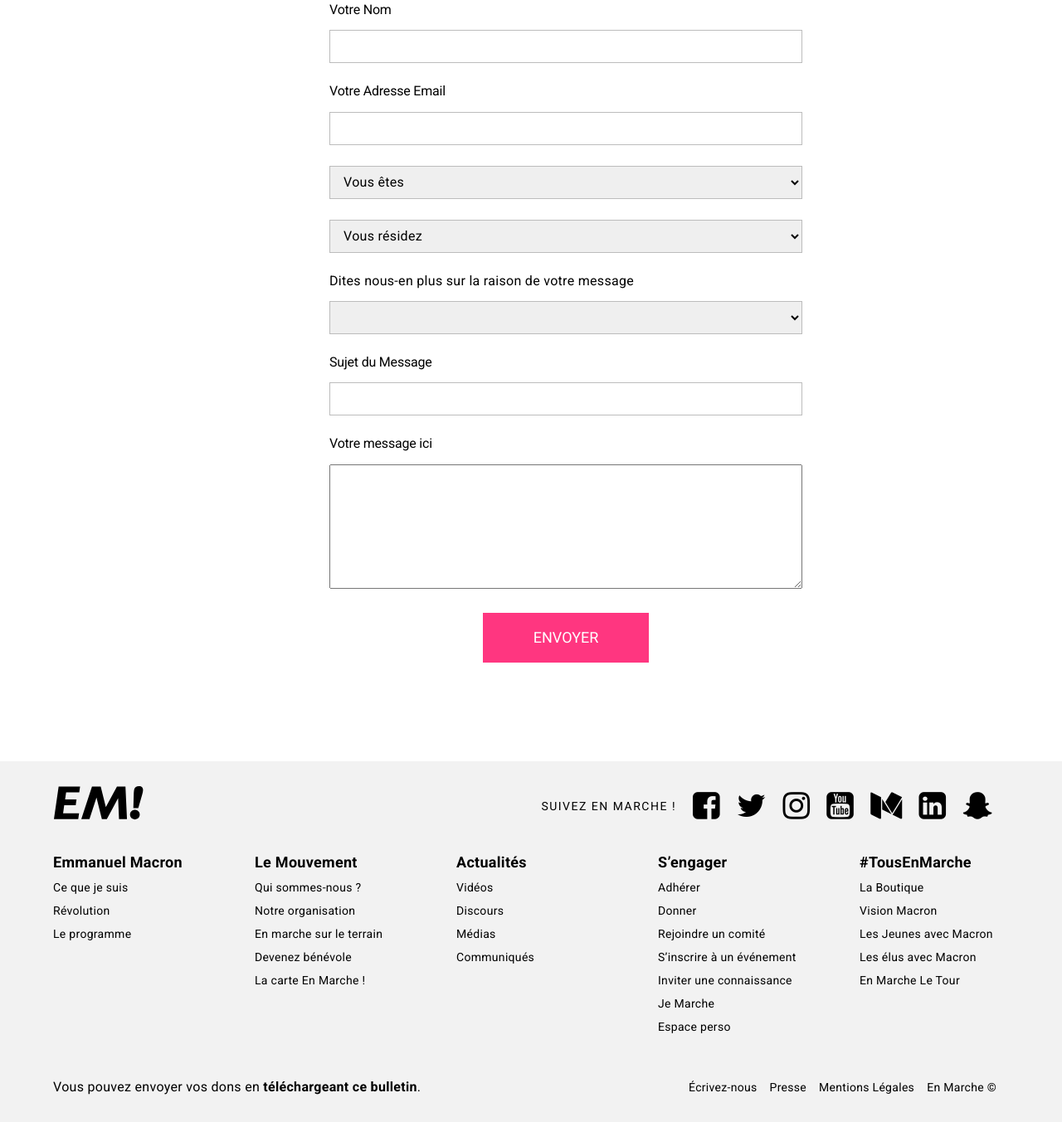
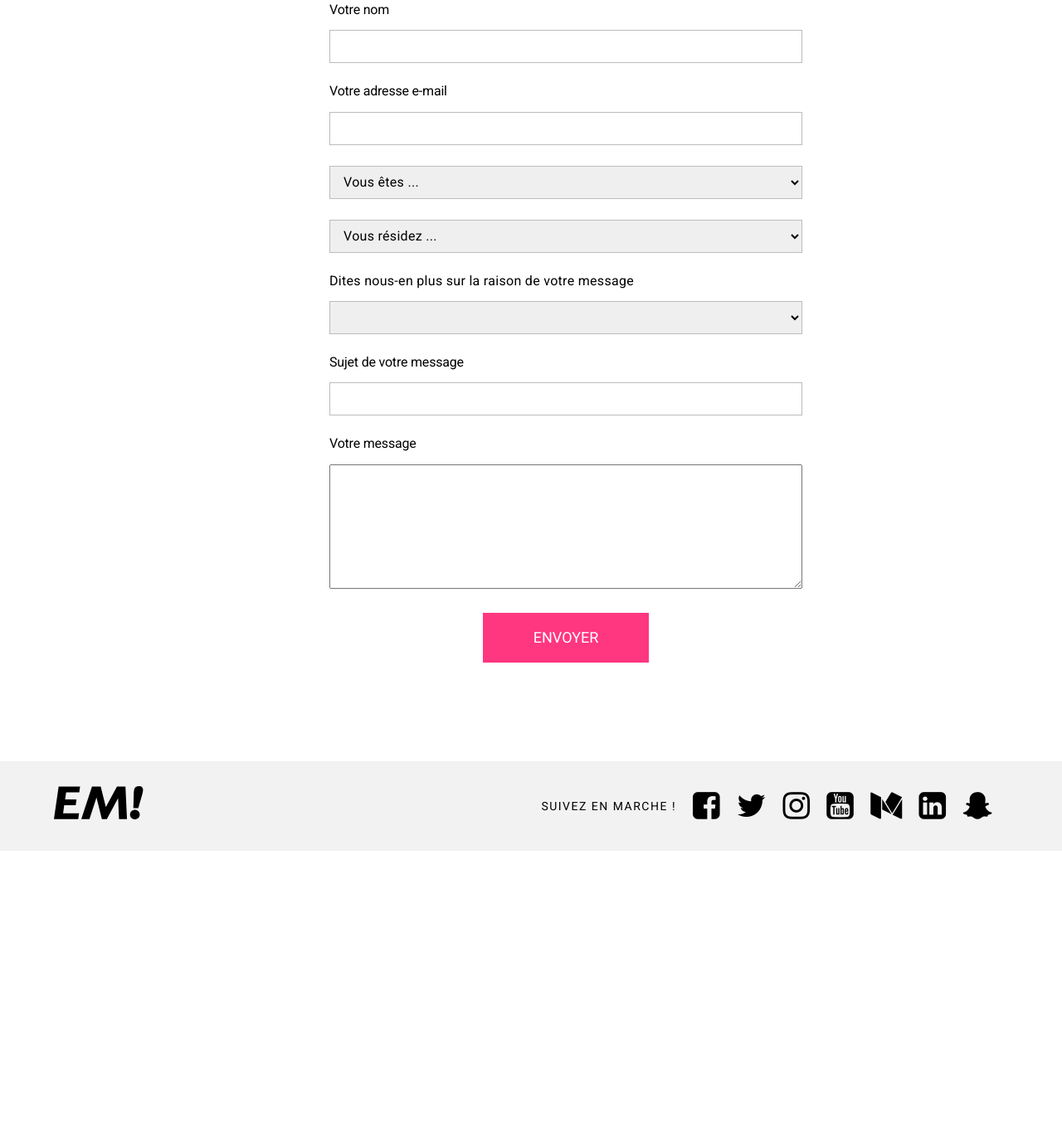
Before and after one commit to parti-renaissance/aide.en-marche.fr, a website: page app/index.html in a window 1280 px wide. Shown: the part 250-1603 px from the top of the page at 83% size. After the commit the page ends 1276 px from the top, so only its background shows below. Drawn offline with Linux system fonts and the light colour scheme; a web font is replaced by a local one.

Commit message:
Fix HTML issues, update footer and improve coding style

```diff
--- a/app/index.html
+++ b/app/index.html
@@ -2,13 +2,18 @@
 <html lang="fr">
 <head>
     <meta charset="utf-8">
-        <title>Aide En Marche !</title>
+
+    <title>Nous contacter | En Marche !</title>
+
     <meta http-equiv="X-UA-Compatible" content="IE=edge">
+
     <meta name="viewport" content="width=device-width, initial-scale=1.0, maximum-scale=1.0, user-scalable=no">
     <meta name="description" content="Formulaire de contact pour le mouvement En Marche !">
+
     <link rel="icon" type="image/png" href="web/img/favicon-32x32.png" sizes="32x32">
     <link rel="icon" type="image/png" href="web/img/favicon-16x16.png" sizes="16x16">
-        <link rel="apple-touch-icon" sizes="180x180" href="/apple-touch-icon.png?v2">
+    <link rel="apple-touch-icon" sizes="180x180" href="web/img/apple-touch-icon.png?v2">
+
     <meta property="og:site_name" content="Aide En Marche !">
     <meta property="og:type" content="website">
     <meta property="og:url" content="https://aide-en-marche.fr">
@@ -26,31 +31,29 @@
     <meta name="twitter:image:src" content="https://en-marche.fr/images/default_sharer.jpg">
 
     <meta name="author" content="En Marche !">
+
     <link href="https://fonts.googleapis.com/css?family=Roboto:400,700" rel="stylesheet">
     <link href="web/css/main.css" rel="stylesheet"/>
+
     <script type="text/javascript" src="web/js/form.js"></script>
 </head>
 <body>
-
     <header class="header">
         <div class="l-container header-container">
             <nav>
                 <ul class="header-nav-list">
                     <li><a class="logo" href="https://en-marche.fr">En Marche !</a></li>
-                      <li><a href="https://en-marche.fr">Aller sur le site principal</a></li>
                 </ul>
             </nav>
             <div class="header-ctas">
-                  <a class="btn btn--basic uppercase header-cta-give" href="https://adherents.en-marche.fr/adherer.html" target="_blank">Je donne</a>
-                  <a class="btn uppercase" href="https://en-marche.fr/don" target="_blank">J'adhère</a>
+                <a class="btn btn--basic uppercase header-cta-give" href="https://en-marche.fr/inscription">J'adhère</a>
+                <a class="btn uppercase" href="https://en-marche.fr/don">Je donne</a>
             </div>
         </div>
     </header>
 
     <div class="test-form-container">
-
         <div class="l-container">
-
             <div class="form-box">
                 <div class="form-content">
                     <h1>Nous contacter</h1>
@@ -58,16 +61,16 @@
                            action="https://webhook.frontapp.com/forms/en_marche/049b75cd027dd514a2b4195029a1dc9dc5c6e232d5325547bb6a8ee0280a604e"
                            enctype="multipart/form-data" accept-charset="utf-8">
                         <div class="form-group">
-                    		<label class="form-label" for="name">Votre Nom</label>
-                    		<input class= "form-input" type="text" name="name" required="">
+                            <label class="form-label" for="name">Votre nom</label>
+                            <input class= "form-input" type="text" name="name" id="name" required="required">
                         </div>
                         <div class="form-group">
-                    		<label class="form-label" for="email">Votre Adresse Email</label>
-                    		<input class="form-input" type="email" name="email" required="">
+                            <label class="form-label" for="email">Votre adresse e-mail</label>
+                            <input class="form-input" type="email" name="email" id="email" required="required">
                         </div>
                         <div class="form-group">
-                    		<select class="form-select" name="vous_etes" required="">
-                    			<option value="" disabled="disabled" selected="selected">Vous êtes</option>
+                            <select class="form-select" name="vous_etes" required="required">
+                                <option value="" disabled="disabled" selected="selected">Vous êtes ...</option>
                                 <option value="Animateur">Adhérent En Marche ! et Animateur d'un comité local</option>
                                 <option value="MembreCL">Adhérent En Marche ! et membre d'un comité local</option>
                                 <option value="Adherent">Adhérent En Marche !, sans comité local</option>
@@ -75,21 +78,21 @@
                             </select>
                         </div>
                         <div class="form-group">
-                    		<select class="form-select" id="vous_residez" name="vous_residez" required="">
-                    			<option value="" disabled="disabled" selected="selected">Vous résidez</option>
+                            <select class="form-select" id="vous_residez" name="vous_residez" required="required">
+                                <option value="" disabled="disabled" selected="selected">Vous résidez ...</option>
                                 <option value="France">Vous résidez en France</option>
                                 <option value="Etranger">Vous résidez à l'étranger</option>
                             </select>
                             <div id="is-france">
                                 <p>
-                      			<br>
-                      			<br>
+                                    <br />
+                                    <br />
                                     Si vous résidez en France, quel est votre code postal ?
                                 </p>
                                 <div class="form-group">
                                     <div>
-                      				<label class="form-labe form-label-inline" for="zipcode">Code Postal</label>
-                      				<input class="form-input form-input--zipcode"  type="number" name="zipcode" pattern="[0-9]{5}" title="PostCode">
+                                        <label class="form-labe form-label-inline" for="zipcode">Votre code postal</label>
+                                        <input class="form-input form-input--zipcode" type="number" name="zipcode" id="zipcode" pattern="[0-9]{5}" title="PostCode">
                                     </div>
                                 </div>
                             </div>
@@ -97,7 +100,7 @@
                                 <p>
                                     Dites nous-en plus sur la raison de votre message
                                 </p>
-                    			<select id="select-motif"class="form-select" name="motif" required="">
+                                <select id="select-motif" class="form-select" name="motif" required="required">
                                     <option value="" disabled="disabled" selected="selected"></option>
                                     <option value="Vie_pratique">Questions pratiques sur mon adhésion ou mon comité local</option>
                                     <option value="don">Questions sur les dons</option>
@@ -113,36 +116,32 @@
                                 </select>
                             </div>
                             <div class="form-group">
-                      		<label class="form-label" for="subject">Sujet du Message</label>
-                      		<input class= "form-input" type="text" name="subject" required="">
+                                <label class="form-label" for="subject">Sujet de votre message</label>
+                                <input class= "form-input" type="text" name="subject" id="subject" required="required">
                             </div>
                             <div class="form-group">
-                    			<label class="form-label" for="body" required="">Votre message ici</label>
-                    			<textarea class="form-text" name="body"></textarea>
+                                <label class="form-label" for="body" required="required">Votre message</label>
+                                <textarea class="form-text" name="body" id="body"></textarea>
                             </div>
                             <div class="form-group center">
                                 <button class="form-btn" type="submit">Envoyer</button>
                             </div>
                         </div>
                     </form>
-
+                </div>
+            </div>
         </div>
     </div>
 
-          </div>
-      </div>
-      <footer class="space--30-0 background--lighter">
+    <footer class="footer--slim background--lighter space--30-0">
         <div class="l__wrapper">
-              <div class="l__row l__row--h-stretch b__nudge--bottom-large l__tablet--col l__mobile--col-center">
-                  <a href="/" class="link--no-decor">
-                    <svg width="109px" height="41px" viewBox="462 369 109 41" version="1.1" xmlns="http://www.w3.org/2000/svg" xmlns:xlink="http://www.w3.org/1999/xlink" role="img" aria-labelledby="title">
+            <div class="l__row l__row--h-stretch l__tablet--col l__mobile--col-center">
+                <a href="https://en-marche.fr" class="link--no-decor"><svg width="109px" height="41px" viewBox="462 369 109 41" version="1.1" xmlns="http://www.w3.org/2000/svg" xmlns:xlink="http://www.w3.org/1999/xlink" role="img" aria-labelledby="title">
                     <title>En Marche Logo</title>
                     <polygon id="E" stroke="none" fill="#000000" fill-rule="evenodd" points="468.6709 369.5363 462.9999 408.6353 492.3099 408.6353 493.2979 401.6383 474.0579 401.6383 475.3849 391.9913 489.2349 391.9913 490.2219 384.9943 476.4849 384.9943 477.6969 376.5043 493.5239 376.5043 494.5109 369.5363"></polygon>
                     <polygon id="M" stroke="none" fill="#000000" fill-rule="evenodd" points="538.969 369.5363 525.569 394.3603 519.391 369.5363 508.869 369.5363 495.978 408.6353 505.822 408.6353 514.313 382.8223 520.774 408.6353 526.782 408.6353 540.351 383.6123 541.451 408.6353 551.043 408.6353 549.209 369.5363"></polygon>
                     <path id="!" d="M570.3975,373.2315 C570.3975,374.1905 570.2895,375.1775 570.0735,376.1935 C569.8565,377.2095 569.5415,378.4505 569.1275,379.9175 L564.6705,395.5175 L558.7185,395.5175 L559.2265,377.3775 C559.4145,374.9155 559.6685,373.2215 559.9885,372.3005 C560.2885,371.4725 560.8765,370.7155 561.7515,370.0295 C562.6265,369.3425 563.8525,369.0005 565.4325,369.0005 C567.2005,369.0005 568.4695,369.4375 569.2415,370.3115 C570.0115,371.1865 570.3975,372.1595 570.3975,373.2315 M566.4485,403.2745 C566.4485,404.3285 566.1845,405.3055 565.6585,406.2095 C565.1315,407.1115 564.4175,407.8265 563.5135,408.3525 C562.6115,408.8785 561.6335,409.1425 560.5805,409.1425 C559.5085,409.1425 558.5205,408.8785 557.6185,408.3525 C556.7155,407.8265 556.0015,407.1115 555.4745,406.2095 C554.9475,405.3055 554.6845,404.3285 554.6845,403.2745 C554.6845,402.2035 554.9475,401.2155 555.4745,400.3125 C556.0015,399.4105 556.7155,398.6955 557.6185,398.1685 C558.5205,397.6425 559.5085,397.3785 560.5805,397.3785 C561.6335,397.3785 562.6115,397.6425 563.5135,398.1685 C564.4175,398.6955 565.1315,399.4105 565.6585,400.3125 C566.1845,401.2155 566.4485,402.2035 566.4485,403.2745" stroke="none" fill="#000000" fill-rule="evenodd"></path>
-                    </svg>
-
-                  </a>
+                </svg></a>
                 <ul class="list__links list__links--row list__links--no-decor list__links--svgs l__hide--on-tablet">
                     <li class="head">Suivez En Marche !</li>
                     <li><a href="https://www.facebook.com/EnMarche/" target="_blank" rel="noopener noreferrer"><i class="fa fa-facebook-square"></i></a></li>
@@ -154,63 +153,6 @@
                     <li><a href="https://www.snapchat.com/add/enmarchefr" target="_blank" rel="noopener noreferrer"><i class="fa fa-snapchat-ghost"></i></a></li>
                 </ul>
             </div>
-              <div class="l__row l__row--h-stretch l__row--top b__nudge--bottom-large l__row--wrap l__mobile--col">
-                  <ul class="list__links list__links--col list__links--no-decor">
-                      <li><h4><a href="https://en-marche.fr/emmanuel-macron" class="text--bold text--medium-small">Emmanuel Macron</a></h4></li>
-                      <li><a href="https://en-marche.fr/emmanuel-macron">Ce que je suis</a></li>
-                      <li><a href="https://en-marche.fr/emmanuel-macron/revolution">Révolution</a></li>
-                      <li><a href="https://en-marche.fr/emmanuel-macron/le-programme">Le programme</a></li>
-                  </ul>
-                  <ul class="list__links list__links--col list__links--no-decor">
-                      <li><h4><a href="https://en-marche.fr/le-mouvement" class="text--bold text--medium-small">Le Mouvement</a></h4></li>
-                      <li><a href="https://en-marche.fr/le-mouvement">Qui sommes-nous ?</a></li>
-                      <li><a href="https://en-marche.fr/le-mouvement/notre-organisation">Notre organisation</a></li>
-                      <li><a href="https://en-marche.fr/le-mouvement/les-comites">En marche sur le terrain</a></li>
-                      <li><a href="https://en-marche.fr/le-mouvement/devenez-benevole">Devenez bénévole</a></li>
-                      <li><a href="https://en-marche.fr/le-mouvement/la-carte">La carte En Marche !</a></li>
-                  </ul>
-                  <ul class="list__links list__links--col list__links--no-decor">
-                      <li><h4><a href="https://en-marche.fr/articles/actualites" class="text--bold text--medium-small">Actualités</a></h4></li>
-                      <li><a href="https://en-marche.fr/articles/videos">Vidéos</a></li>
-                      <li><a href="https://en-marche.fr/articles/discours">Discours</a></li>
-                      <li><a href="https://en-marche.fr/articles/medias">Médias</a></li>
-                      <li><a href="https://en-marche.fr/articles/communiques">Communiqués</a></li>
-                  </ul>
-                  <ul class="list__links list__links--col list__links--no-decor">
-                      <li><h4><a href="https://en-marche.fr/le-mouvement/devenez-benevole" class="text--bold text--medium-small">S’engager</a></h4></li>
-                      <li><a href="https://en-marche.fr/inscription">Adhérer</a></li>
-                      <li><a href="https://en-marche.fr/don">Donner</a></li>
-                      <li><a href="https://en-marche.fr/comites">Rejoindre un comité</a></li>
-                      <li><a href="https://en-marche.fr/evenements">S’inscrire à un événement</a></li>
-                      <li><a href="https://en-marche.fr/invitation">Inviter une connaissance</a></li>
-                      <li><a href="https://en-marche.fr/jemarche">Je Marche</a></li>
-                      <li>
-                          <a href="https://en-marche.fr/espace-adherent/connexion">
-                              Espace perso
-                          </a>
-                      </li>
-                  </ul>
-                  <ul class="list__links list__links--col list__links--no-decor">
-                      <li><h4><a href="https://twitter.com/hashtag/TousEnMarche" class="text--bold text--medium-small" target="_blank" rel="noopener noreferrer">#TousEnMarche</a></h4></li>
-                      <li><a href="https://boutique.en-marche.fr" target="_blank" rel="noopener noreferrer">La Boutique</a></li>
-                      <li><a href="http://vision-macron.fr" target="_blank" rel="noopener noreferrer">Vision Macron</a></li>
-                      <li><a href="http://www.lesjeunesavecmacron.fr" target="_blank" rel="noopener noreferrer">Les Jeunes avec Macron</a></li>
-                      <li><a href="http://www.leselusavecmacron.fr" target="_blank" rel="noopener noreferrer">Les élus avec Macron</a></li>
-                      <li><a href="http://enmarcheletour.fr" target="_blank" rel="noopener noreferrer">En Marche Le Tour</a></li>
-                  </ul>
-              </div>
-              <div class="l__row l__row--h-stretch l__tablet--col">
-                  <div class="donate-mail">
-                      Vous pouvez envoyer vos dons en
-                      <a href="https://storage.googleapis.com/en-marche-fr/bulletin-de-don-EMa.pdf" class="text--bold" target="_blank" rel="noopener noreferrer">téléchargeant ce bulletin</a>.
-                  </div>
-                  <ul class="list__links list__links--row list__links--no-decor list__links--col-mobile">
-                      <li><a href="mailto:contact@en-marche.fr">Écrivez-nous</a></li>
-                      <li><a href="https://en-marche.fr/articles/communiques">Presse</a></li>
-                      <li><a href="https://en-marche.fr/mentions-legales">Mentions Légales</a></li>
-                      <li>En Marche ©</li>
-                  </ul>
-              </div>
         </div>
     </footer>
 </body>
```
Lines whose indentation alone changed are shown as unchanged.
